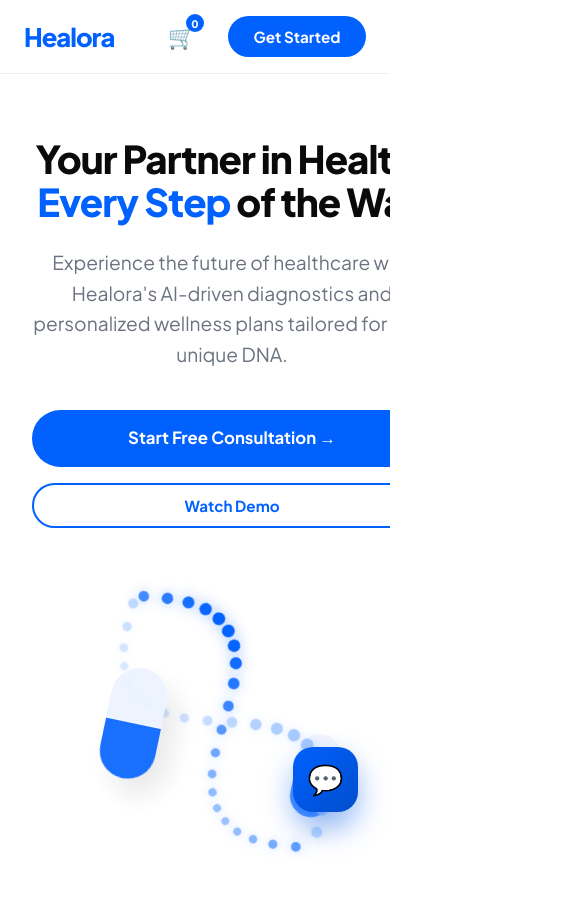
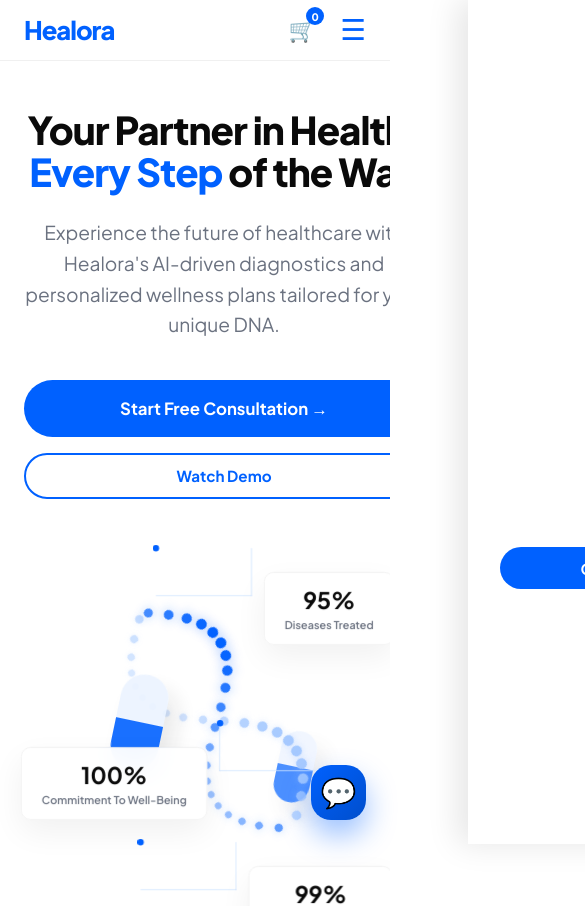
Before and after one commit to Chhavig02/Healora, a React app in the folder frontend/: page / in a window 390 px wide. Shown: the top 906 px of the page, 585 px wide, since content can reach past the window. Built offline with nearby package versions, Linux system fonts and the light colour scheme; the HTML template or start-up script is replaced by a standard one.

Commit message:
Enhance mobile responsiveness: add hamburger menu, responsive hero section, and mobile-optimized chat modal

```diff
--- a/frontend/src/App.jsx
+++ b/frontend/src/App.jsx
@@ -9,6 +9,7 @@ export default function App() {
   const [currentStep, setCurrentStep] = useState(null);
   const [loading, setLoading] = useState(false);
   const [faqOpen, setFaqOpen] = useState(null);
+  const [mobileMenuOpen, setMobileMenuOpen] = useState(false);
   const bottomRef = useRef(null);
   const scrollerRef = useRef(null);
 
@@ -77,16 +78,23 @@ export default function App() {
           <div className="logo-area">
             <a className="logo-link" href="#" style={{color: 'var(--blue)'}}>Healora</a>
           </div>
-          <nav className="main-nav">
-            <a href="#services">Home</a>
-            <a href="#about">About</a>
-            <a href="#testimonials">Shop</a>
-            <a href="#faq">Blog</a>
+
+          <div className={`nav-overlay ${mobileMenuOpen ? 'active' : ''}`} onClick={() => setMobileMenuOpen(false)}></div>
+          <nav className={`main-nav ${mobileMenuOpen ? 'active' : ''}`}>
+            <a href="#services" onClick={() => setMobileMenuOpen(false)}>Home</a>
+            <a href="#about" onClick={() => setMobileMenuOpen(false)}>About</a>
+            <a href="#testimonials" onClick={() => setMobileMenuOpen(false)}>Shop</a>
+            <a href="#faq" onClick={() => setMobileMenuOpen(false)}>Blog</a>
             <div className="nav-dropdown">Pages ▾</div>
+            <button className="btn-pill mobile-cta" onClick={() => { setChatOpen(true); setMobileMenuOpen(false); }}>Get Started</button>
           </nav>
+
           <div className="hdr-actions">
             <div className="cart-icon">🛒<span className="cart-count">0</span></div>
-            <button className="btn-pill" onClick={() => setChatOpen(true)} style={{background: 'var(--blue)'}}>Get Started</button>
+            <button className="btn-pill desktop-cta" onClick={() => setChatOpen(true)} style={{background: 'var(--blue)'}}>Get Started</button>
+            <button className="menu-toggle" onClick={() => setMobileMenuOpen(!mobileMenuOpen)}>
+              {mobileMenuOpen ? '✕' : '☰'}
+            </button>
           </div>
         </div>
       </header>
--- a/frontend/src/index.css
+++ b/frontend/src/index.css
@@ -39,7 +39,19 @@ body {
 .main-nav { display: flex; gap: 2.5rem; align-items: center; }
 .main-nav a, .nav-dropdown { color: var(--dark); text-decoration: none; font-weight: 600; font-size: 0.95rem; transition: color 0.2s; cursor: pointer; }
 .main-nav a:hover { color: var(--blue); }
-.hdr-actions { display: flex; align-items: center; gap: 2rem; }
+.hdr-actions { display: flex; align-items: center; gap: 1.5rem; }
+.desktop-cta { display: block; }
+.mobile-cta { display: none; }
+
+.menu-toggle {
+  display: none;
+  background: none;
+  border: none;
+  font-size: 1.8rem;
+  color: var(--blue);
+  cursor: pointer;
+  z-index: 1001;
+}
 .cart-icon { position: relative; font-size: 1.4rem; cursor: pointer; color: var(--blue); }
 .cart-count {
   position: absolute; top: -8px; right: -8px;
@@ -186,7 +198,7 @@ body {
 .honors-right { color: var(--gray); font-size: 1.1rem; line-height: 1.7; max-width: 50%; }
 
 /* SECTION COMMON */
-.section-container { max-width: 1280px; margin: 0 auto; padding: 0 2rem; }
+.section-container { max-width: 1400px; margin: 0 auto; padding: 0 4rem; }
 .section-header { text-align: center; max-width: 600px; margin: 0 auto 3.5rem; }
 .section-tag {
   display: inline-block;
@@ -246,7 +258,7 @@ body {
 .services-hdr-flex { display: flex; justify-content: space-between; align-items: flex-end; margin-bottom: 4rem; }
 .services-title-area h2 { font-size: 2.8rem; font-weight: 800; line-height: 1.1; margin-top: 1rem; }
 
-.services-scroller-wrap { margin: 0 -2rem; padding: 0 2rem; }
+.services-scroller-wrap { margin: 0 -4rem; padding: 0 4rem; }
 .services-scroller {
   display: flex; gap: 2rem; overflow-x: auto;
   padding: 40px 0;
@@ -429,6 +441,7 @@ body {
 @media (max-width: 1200px) {
   .hero-content h1 { font-size: 4rem; }
   .hdr-inner { padding: 1rem 2rem; }
+  .honors-card { padding: 3rem; gap: 3rem; }
 }
 
 @media (max-width: 1024px) {
@@ -438,25 +451,85 @@ body {
   .hero-btns { justify-content: center; }
   .hero-simulation { height: 400px; }
   .dna-wrap { transform: rotate(-35deg) scale(0.7); }
-  .services-grid { grid-template-columns: 1fr 1fr; }
+  .honors-card { flex-direction: column; text-align: center; }
+  .honors-left, .honors-right { max-width: 100%; }
 }
 
 @media (max-width: 768px) {
-  .hdr-inner { padding: 1rem 1.5rem; }
-  .main-nav { display: none; }
+  .hdr-inner { padding: 0.8rem 1.5rem; }
+
+  .menu-toggle { display: block; }
+  .desktop-cta { display: none; }
+  .mobile-cta { display: block; width: 100%; margin-top: 1rem; }
+
+  .nav-overlay {
+    position: fixed;
+    top: 0;
+    left: 0;
+    width: 100%;
+    height: 100vh;
+    background: rgba(0,0,0,0.4);
+    backdrop-filter: blur(4px);
+    opacity: 0;
+    visibility: hidden;
+    transition: 0.3s;
+    z-index: 999;
+  }
+  .nav-overlay.active { opacity: 1; visibility: visible; }
+
+  .main-nav {
+    position: fixed;
+    top: 0;
+    right: -100%;
+    width: 80%;
+    height: 100vh;
+    background: white;
+    flex-direction: column;
+    justify-content: center;
+    padding: 2rem;
+    gap: 2rem;
+    transition: 0.4s ease;
+    box-shadow: -10px 0 30px rgba(0,0,0,0.1);
+    z-index: 1000;
+  }
+  .main-nav.active { right: 0; }
+  .main-nav a { font-size: 1.2rem; }
+
   .hero-content h1 { font-size: 2.8rem; letter-spacing: -1px; }
-  .hero-section { padding: 4rem 0; }
-  .advantage-grid { grid-template-columns: 1fr; }
+  .hero-section { padding: 3rem 0; }
+  .hero-btns { flex-direction: column; align-items: stretch; }
+
+  .advantage-grid { grid-template-columns: 1fr; gap: 3rem; }
+  .adv-right-grid { grid-template-columns: 1fr; }
+  .adv-card-big { grid-column: 1; grid-row: auto; }
+
+  .services-hdr-flex { flex-direction: column; align-items: flex-start; gap: 1.5rem; }
+
   .testi-grid { grid-template-columns: 1fr; }
-  .footer-grid { grid-template-columns: 1fr; text-align: center; }
-  .footer-brand { margin-bottom: 2rem; }
+  .footer-grid { grid-template-columns: 1fr; text-align: center; gap: 2rem; }
+  .footer-brand { margin-bottom: 1rem; }
+
+  .chat-modal {
+    width: 100%;
+    height: 100%;
+    max-height: 100vh;
+    border-radius: 0;
+  }
+  .chat-fab { width: 55px; height: 55px; bottom: 1.5rem; right: 1.5rem; }
 }
 
 @media (max-width: 480px) {
   .hero-content h1 { font-size: 2.4rem; }
-  .hero-btns { flex-direction: column; width: 100%; }
-  .btn-lg { width: 100%; }
-  .hero-simulation { height: 300px; }
-  .sim-badge { display: none; }
-  .services-grid { grid-template-columns: 1fr; }
+  .section-container { padding: 0 1.5rem; }
+  .services-scroller-wrap { margin: 0 -1.5rem; padding: 0 1.5rem; }
+  .hero-simulation { height: 350px; }
+  .dna-wrap { transform: rotate(-35deg) scale(0.6); }
+  .sim-badge { scale: 0.8; }
+  .badge-1 { top: 0; right: 0; }
+  .badge-2 { left: -10%; top: 50%; }
+  .badge-3 { bottom: -10%; right: 0; }
+
+  .section-container { padding: 0 1.5rem; }
+  .honors-left h2 { font-size: 2rem; }
+  .services-title-area h2 { font-size: 2.2rem; }
 }
```
